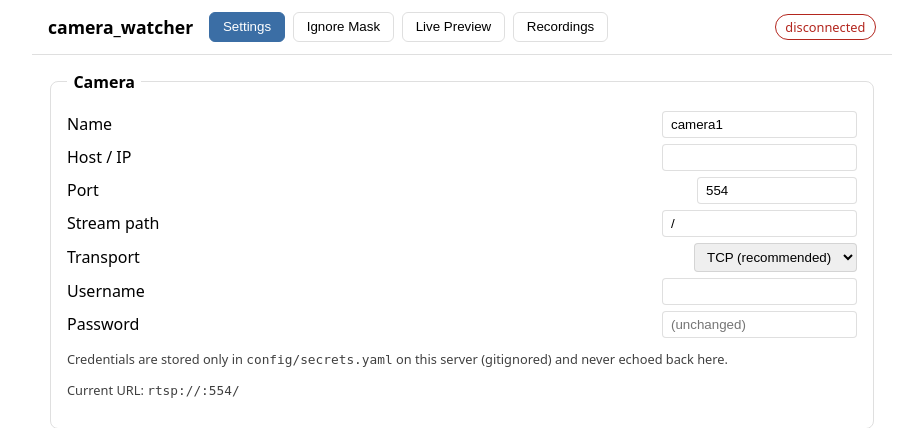
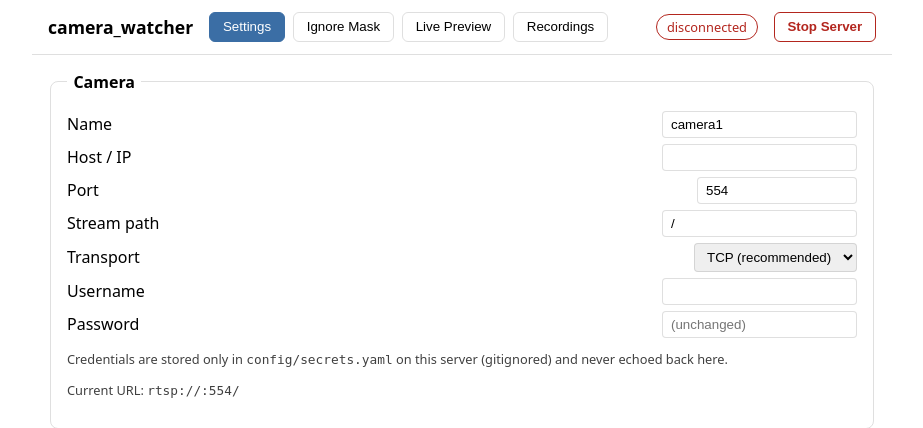
Before and after one commit to clams2121/camera_watcher, a Flask app: page / in a window 1280 px wide. Shown: the top 428 px of the page, without its empty margins (178-1101 px from the left). Run offline with Flask 3, Linux system fonts and the light colour scheme.

Commit message:
Add a Stop Server button with typed confirmation
POST /api/shutdown requires {"confirm": "quit"} (case-insensitive) before
doing anything. Once confirmed, it sends the process SIGTERM shortly after
responding (so the HTTP response has time to flush) -- reusing the same
graceful shutdown path main.py already runs for Ctrl+C, which cleanly stops
capture/recording/retention and flushes the heatmap accumulator.

The web UI adds a "Stop Server" button in the header; clicking it prompts
the user to type "quit" before the request is sent at all.

```diff
--- a/camera_watcher/web/routes.py
+++ b/camera_watcher/web/routes.py
@@ -8,7 +8,10 @@ the running pipeline immediately, with no separate "apply" step.
 from __future__ import annotations
 
 import logging
+import os
 import re
+import signal
+import threading
 import time
 from pathlib import Path
 
@@ -19,6 +22,8 @@ from ..constants import TEMP_SUFFIX
 
 bp = Blueprint("camera_watcher", __name__)
 logger = logging.getLogger(__name__)
+
+_SHUTDOWN_CONFIRM_TEXT = "quit"
 
 # Recording filenames are always "<camera_name>_<YYYYMMDD>_<HHMMSS>.mp4"
 # (see recorder.py) -- reject anything else outright before it ever touches
@@ -172,3 +177,23 @@ def get_heatmap():
 def reset_heatmap():
     _pipeline().reset_heatmap()
     return jsonify({"ok": True})
+
+
+def _schedule_shutdown(delay: float = 0.5) -> None:
+    """Send this process SIGTERM shortly after returning, so the HTTP
+    response has time to flush to the client before shutdown begins. main.py
+    already handles SIGTERM by cleanly stopping the pipeline (capture,
+    recorder, retention, accumulator) before exiting -- reused as-is here."""
+    threading.Timer(delay, lambda: os.kill(os.getpid(), signal.SIGTERM)).start()
+
+
+@bp.post("/api/shutdown")
+def shutdown():
+    body = request.get_json(force=True, silent=True) or {}
+    confirm = str(body.get("confirm", "")).strip().lower()
+    if confirm != _SHUTDOWN_CONFIRM_TEXT:
+        return jsonify({"ok": False, "error": f'confirmation text must be "{_SHUTDOWN_CONFIRM_TEXT}"'}), 400
+
+    logger.warning("Shutdown requested via the web UI -- stopping the server.")
+    _schedule_shutdown()
+    return jsonify({"ok": True, "message": "Server is stopping."})
--- a/camera_watcher/web/static/app.js
+++ b/camera_watcher/web/static/app.js
@@ -1,5 +1,36 @@
 (function () {
   "use strict";
+
+  // ---------- Stop server ----------
+  document.getElementById("stop-server").addEventListener("click", () => {
+    const typed = window.prompt('This stops the camera_watcher server and ends the recording process.\nType "quit" to confirm:');
+    if (typed === null) return; // cancelled
+    if (typed.trim().toLowerCase() !== "quit") {
+      window.alert('Not confirmed -- you must type exactly "quit". Nothing was stopped.');
+      return;
+    }
+
+    fetch("/api/shutdown", {
+      method: "POST",
+      headers: { "Content-Type": "application/json" },
+      body: JSON.stringify({ confirm: "quit" }),
+    })
+      .then((r) => r.json().then((data) => ({ ok: r.ok, data })))
+      .then(({ ok, data }) => {
+        if (ok && data.ok) {
+          document.getElementById("shutdown-banner").hidden = false;
+          document.getElementById("stop-server").disabled = true;
+        } else {
+          window.alert(data.error || "Failed to stop the server.");
+        }
+      })
+      .catch(() => {
+        // The server may have already dropped the connection while
+        // stopping -- treat that as success rather than an error.
+        document.getElementById("shutdown-banner").hidden = false;
+        document.getElementById("stop-server").disabled = true;
+      });
+  });
 
   // ---------- Tabs ----------
   const previewImg = document.getElementById("preview-img");
--- a/camera_watcher/web/static/style.css
+++ b/camera_watcher/web/static/style.css
@@ -49,6 +49,27 @@ nav { display: flex; gap: 0.5rem; flex: 1; }
 .status-badge.ok { border-color: #2e8b57; color: #2e8b57; }
 .status-badge.bad { border-color: #b3261e; color: #b3261e; }
 .status-badge.rec { border-color: #b3261e; background: #b3261e22; }
+
+.danger-btn {
+  padding: 0.4rem 0.8rem;
+  border: 1px solid #b3261e;
+  border-radius: 6px;
+  background: transparent;
+  color: #b3261e;
+  cursor: pointer;
+  font-weight: 600;
+}
+
+.danger-btn:hover { background: #b3261e; color: white; }
+.danger-btn:disabled { opacity: 0.5; cursor: not-allowed; background: transparent; color: #b3261e; }
+
+.shutdown-banner {
+  background: #b3261e;
+  color: white;
+  text-align: center;
+  padding: 0.6rem 1rem;
+  font-weight: 600;
+}
 
 main { padding: 1rem; }
 
--- a/camera_watcher/web/templates/index.html
+++ b/camera_watcher/web/templates/index.html
@@ -16,7 +16,10 @@
       <button class="tab-btn" data-tab="recordings">Recordings</button>
     </nav>
     <span id="status-badge" class="status-badge">--</span>
+    <button id="stop-server" class="danger-btn" title="Stop the camera_watcher server">Stop Server</button>
   </header>
+
+  <div id="shutdown-banner" class="shutdown-banner" hidden>Server is stopping. This page will stop responding.</div>
 
   <main>
     <section id="tab-settings" class="tab active">
```
Also changed, not shown: tests/test_web.py (+30 -0 lines), README.md.
